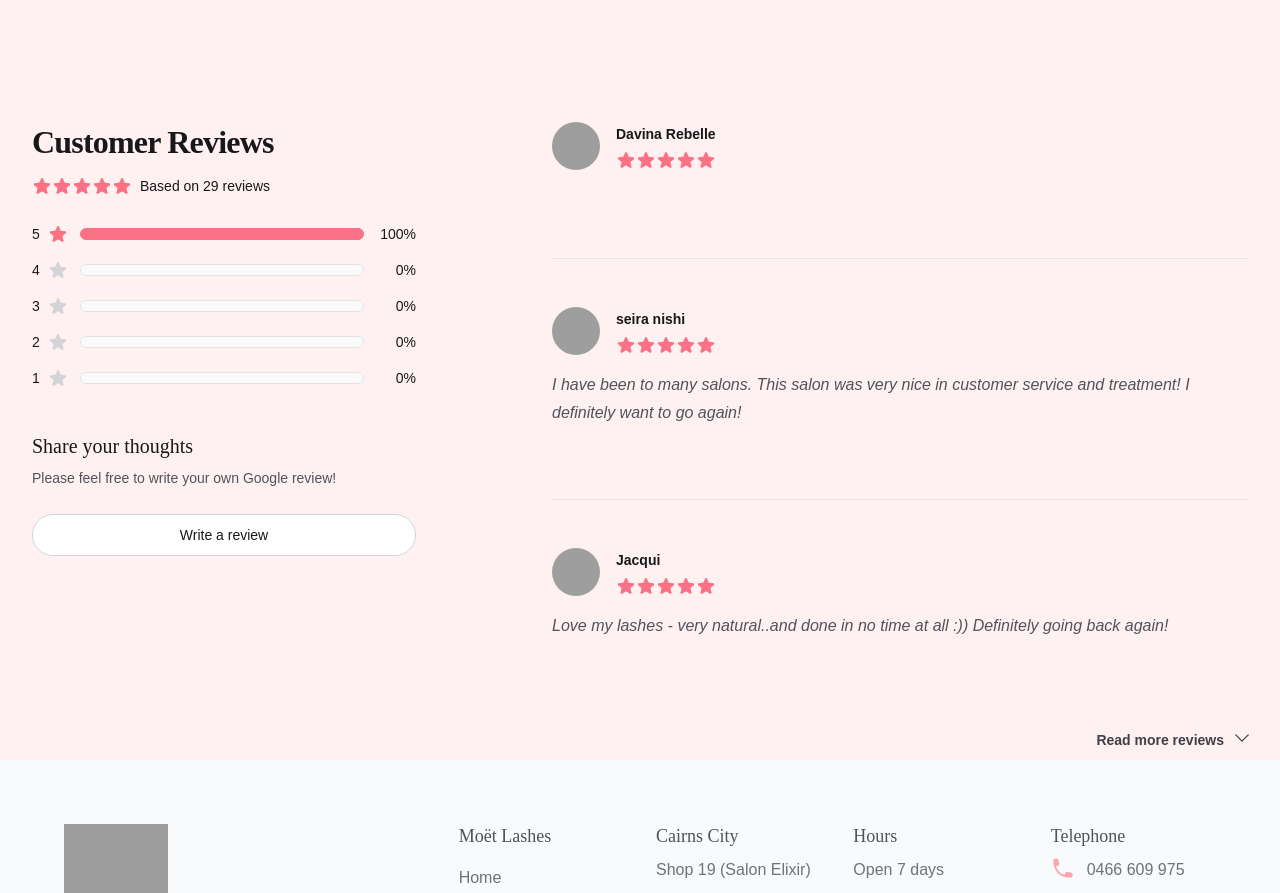
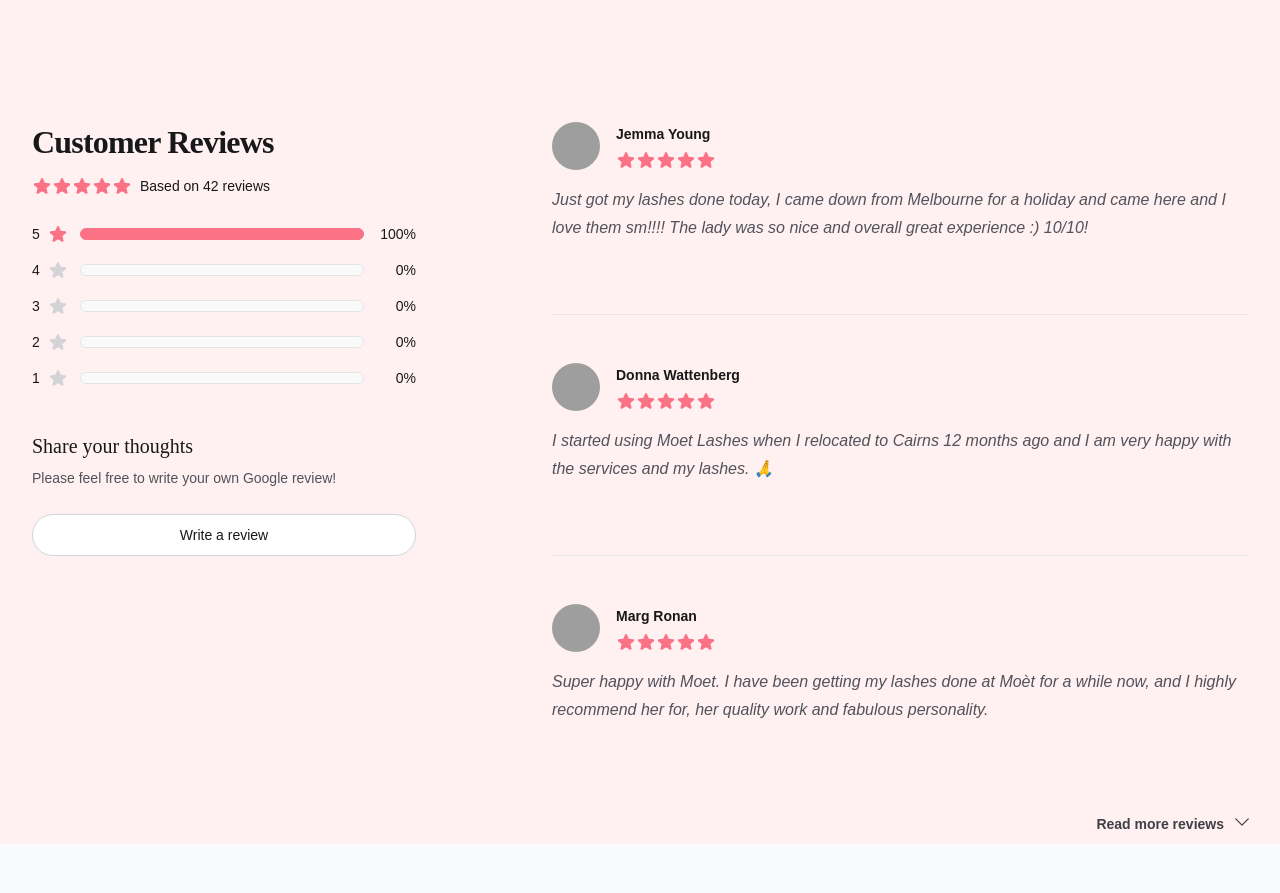
Before and after one commit to Emily-Nilsen/moet-lashes, a Next.js app: page / in a window 1280 px wide. Shown: the part 2280-3173 px from the top of the page. Built offline with nearby package versions, Linux system fonts and the light colour scheme; grey boxes are pictures that could not be loaded; a web font is replaced by a local one.

Commit message:
Add reviews 30-42

```diff
--- a/src/components/CustomerReviews.jsx
+++ b/src/components/CustomerReviews.jsx
@@ -9,9 +9,9 @@ import { Disclosure } from '@headlessui/react'
 
 const reviews = {
   average: 5,
-  totalCount: 29,
+  totalCount: 42,
   counts: [
-    { rating: 5, count: 29 },
+    { rating: 5, count: 42 },
     { rating: 4, count: 0 },
     { rating: 3, count: 0 },
     { rating: 2, count: 0 },
@@ -19,6 +19,140 @@ const reviews = {
   ],
   featured: [
     // More reviews...
+    {
+      id: 42,
+      rating: 5,
+      content: `
+        <p>Just got my lashes done today, I came down from Melbourne for a holiday and came here and I love them sm!!!! The lady was so nice and overall great experience :) 10/10!</p>
+      `,
+      author: 'Jemma Young',
+      avatarSrc:
+        'https://res.cloudinary.com/dt3k2apqd/image/upload/q_auto/Mo%C3%ABt%20Lashes/flowers/flower_41_ik87yc.webp',
+    },
+    {
+      id: 41,
+      rating: 5,
+      content: `
+        <p>I started using Moet Lashes when I relocated to Cairns 12 months ago and I am very happy with the services and my lashes. 🙏</p>
+      `,
+      author: 'Donna Wattenberg',
+      avatarSrc:
+        'https://res.cloudinary.com/dt3k2apqd/image/upload/q_auto/Mo%C3%ABt%20Lashes/flowers/flower_40_b4xdxm.webp',
+    },
+    {
+      id: 40,
+      rating: 5,
+      content: `
+        <p>Super happy with Moet. I have been getting my lashes done at Moèt for a while now,  and I highly recommend her for, her quality work and fabulous personality.</p>
+      `,
+      author: 'Marg Ronan',
+      avatarSrc:
+        'https://res.cloudinary.com/dt3k2apqd/image/upload/q_auto/Mo%C3%ABt%20Lashes/flowers/flower_42_uqpyke.webp',
+    },
+    {
+      id: 39,
+      rating: 5,
+      content: `
+        <p>Moet does a wonderful job, she is an artist.  Lovely and professional, thank you 😊.</p>
+      `,
+      author: 'Bianca Stuart',
+      avatarSrc:
+        'https://res.cloudinary.com/dt3k2apqd/image/upload/q_auto/Mo%C3%ABt%20Lashes/flowers/flower_39_gocszj.webp',
+    },
+    {
+      id: 38,
+      rating: 5,
+      content: `
+        <p>Have been getting my lashes done at Moët Lashes for over 12 months and am always 100% happy with my eyelash extensions. Moët is highly skilled and attentive, resulting in stunningly natural-looking lashes.
+        Highly recommend for anyone seeking exceptional eyelash extensions.</p>
+      `,
+      author: 'Rachael Hughes',
+      avatarSrc:
+        'https://res.cloudinary.com/dt3k2apqd/image/upload/q_auto/Mo%C3%ABt%20Lashes/flowers/flower_38_cn1bwe.webp',
+    },
+    {
+      id: 37,
+      rating: 5,
+      content: `
+        <p>I always get my eyelashes done with Moe&Chie, and their jobs are just perfect every time, I get so many compliments on my eyelash at everywhere!! Don't need to look for other eyelash artists in Cairns any more. Highly recommended!!</p>
+      `,
+      author: 'Ulysses AUS',
+      avatarSrc:
+        'https://res.cloudinary.com/dt3k2apqd/image/upload/q_auto/Mo%C3%ABt%20Lashes/flowers/flower_37_sgmfxf.webp',
+    },
+    {
+      id: 36,
+      rating: 5,
+      content: `
+        <p>I have been going consistently for a few months now and the service is always amazing! Great quality lashes!</p>
+      `,
+      author: 'Shondell Esposito',
+      avatarSrc:
+        'https://res.cloudinary.com/dt3k2apqd/image/upload/q_auto/Mo%C3%ABt%20Lashes/flowers/flower_36_jz2tih.webp',
+    },
+    {
+      id: 35,
+      rating: 5,
+      content: `
+        <p>Amazing service, I go and see Moët every month and only have great things to say xx</p>
+      `,
+      author: 'Kotocorn',
+      avatarSrc:
+        'https://res.cloudinary.com/dt3k2apqd/image/upload/q_auto/Mo%C3%ABt%20Lashes/flowers/flower_34_dtgbjl.webp',
+    },
+    {
+      id: 34,
+      rating: 5,
+      content: `
+        <p>I’ve been coming here for a while now and Moët doesn’t disappoint would highly recommend 👍</p>
+      `,
+      author: 'Kay Xiong',
+      avatarSrc:
+        'https://res.cloudinary.com/dt3k2apqd/image/upload/q_auto/Mo%C3%ABt%20Lashes/flowers/flower_35_hduhmm.webp',
+    },
+    {
+      id: 33,
+      rating: 5,
+      content: `
+        <p>The best and longest lashes I have got in Cairns</p>
+      `,
+      author: 'Brooke Vick',
+      avatarSrc:
+        'https://res.cloudinary.com/dt3k2apqd/image/upload/q_auto/Mo%C3%ABt%20Lashes/flowers/flower_33_oivean.webp',
+    },
+    {
+      id: 32,
+      rating: 5,
+      content: `
+        <p>Both the ladies who have done my lashes here (Moet & Chie I think?) have done the most fantastic job and are dedicated to making sure you achieve the look you want. They will customise the length, thickness & curl of the lashes as well as the number applied to each natural lash. The results are always amazing and last me 4 weeks!</p>
+      `,
+      author: 'Ros Peric',
+      avatarSrc:
+        'https://res.cloudinary.com/dt3k2apqd/image/upload/q_auto/Mo%C3%ABt%20Lashes/flowers/flower_32_zsyh8g.webp',
+    },
+    {
+      id: 31,
+      rating: 5,
+      content: `
+        <p>Highly recommend! I’ve done my eyelashes many times here. She is very professional and my eyelashes lasts very long.</p>
+      `,
+      author: 'Maiko',
+      avatarSrc:
+        'https://res.cloudinary.com/dt3k2apqd/image/upload/q_auto/Mo%C3%ABt%20Lashes/flowers/flower_31_i2qblq.webp',
+    },
+    {
+      id: 30,
+      rating: 5,
+      content: `
+        <p>長期海外旅行へ行った際、日本人がやってるマツエクサロンを探していて、行ってみるとスタッフの方は可愛くて会話も楽しく、仕上がりも大満足！
+        Cityのど真ん中にあってわかりやすいし行きやすくて海外でもホント困らないなって実感！！
+        ケアンズって田舎だからそこまで求めてなかったけど、行ってホントよかった！
+        ケアンズでマツエクサロン探してる方には絶対オススメです！！！！</p>
+      `,
+      author: '中野未来',
+      avatarSrc:
+        'https://res.cloudinary.com/dt3k2apqd/image/upload/q_auto/Mo%C3%ABt%20Lashes/flowers/flower_30_zyzrw6.webp',
+    },
     {
       id: 29,
       rating: 5,
```
